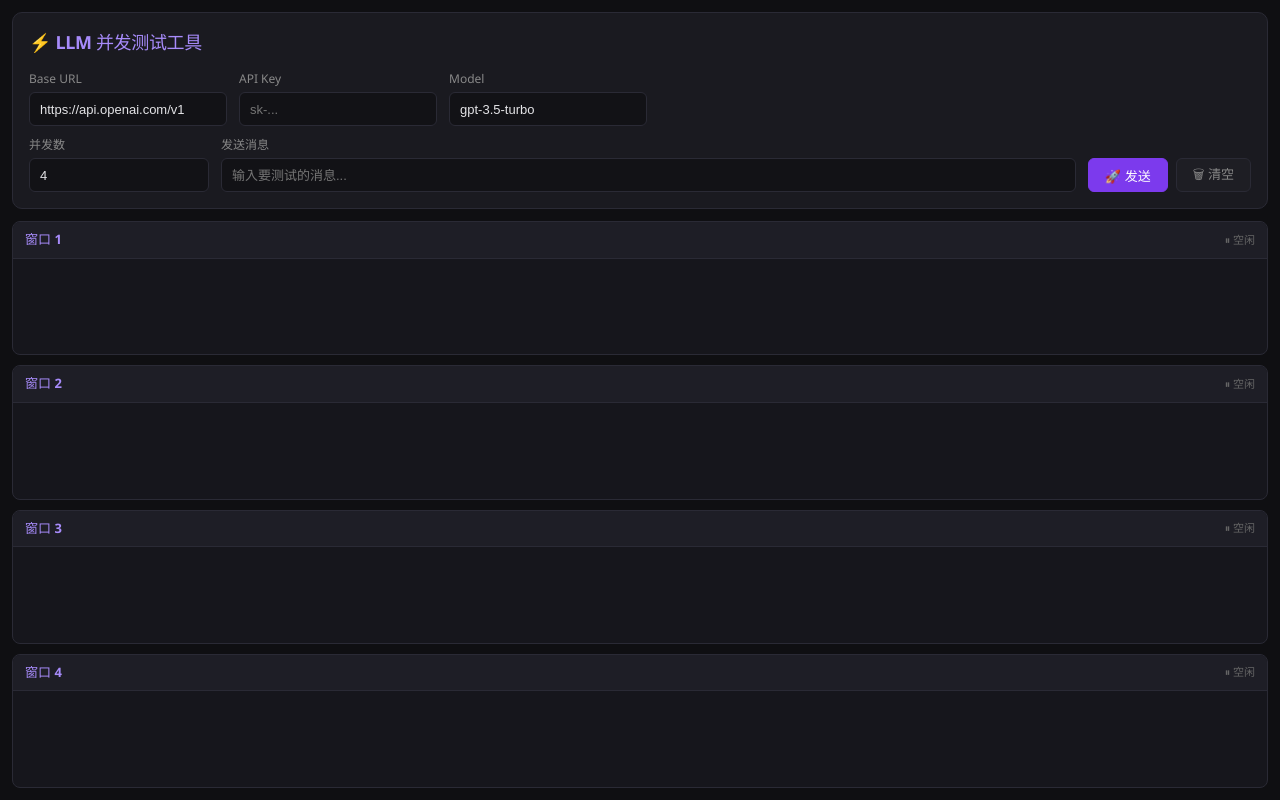
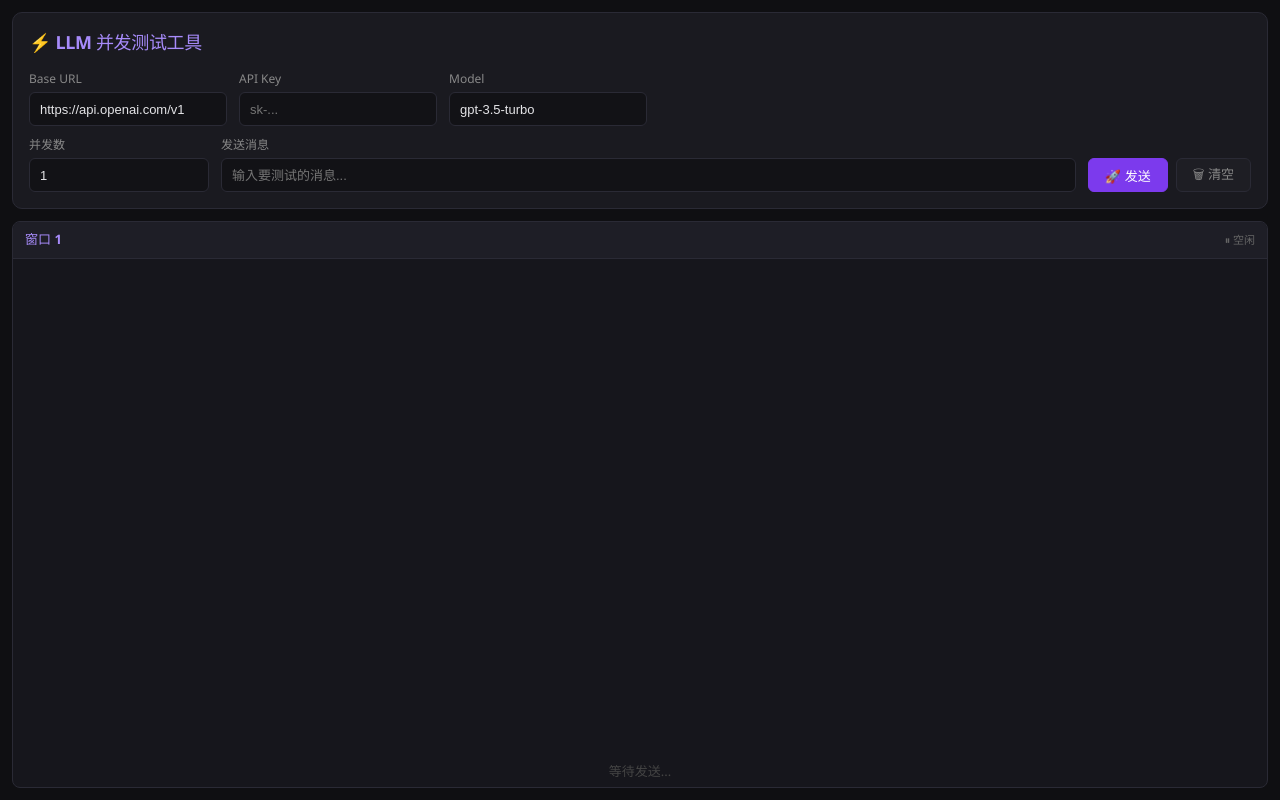
Before and after one commit to ieayoio/llmperf, a React (Vite) app: page / in a window 1280 px wide. Built offline with nearby package versions, Linux system fonts and the light colour scheme.

Commit message:
基本逻辑

```diff
--- a/src/App.css
+++ b/src/App.css
@@ -145,7 +145,8 @@ html, body, #root {
   display: grid;
   flex: 1;
   gap: 10px;
-  overflow: hidden;
+  overflow-y: auto;
+  min-height: 0;
 }
 
 .chat-grid.cols-1 { grid-template-columns: 1fr; }
@@ -154,7 +155,7 @@ html, body, #root {
 .chat-grid.cols-4 { grid-template-columns: 1fr 1fr 1fr 1fr; }
 .chat-grid.cols-5 { grid-template-columns: 1fr 1fr 1fr 1fr 1fr; }
 
-/* 5个以上用 5 列 + 自动换行，超出部分滚动 */
+/* 6个以上用 4 列 + 自动换行，超出部分滚动 */
 @media (min-width: 1200px) {
   .chat-grid.cols-6,
   .chat-grid.cols-7,
--- a/src/App.tsx
+++ b/src/App.tsx
@@ -1,4 +1,4 @@
-import { useState } from "react";
+import { useEffect, useState } from "react";
 import { invoke } from "@tauri-apps/api/core";
 import "./App.css";
 
@@ -19,9 +19,10 @@ function App() {
   const [baseURL, setBaseURL] = useState("https://api.openai.com/v1");
   const [apiKey, setApiKey] = useState("");
   const [model, setModel] = useState("gpt-3.5-turbo");
-  const [concurrency, setConcurrency] = useState(4);
+  const [concurrency, setConcurrency] = useState(1);
   const [message, setMessage] = useState("");
 
+  // 窗口数量跟随 concurrency 同步
   const [windows, setWindows] = useState<ChatWindow[]>(() =>
     Array.from({ length: 4 }, (_, i) => ({
       id: i,
@@ -29,6 +30,27 @@ function App() {
       status: "idle",
     }))
   );
+
+  // 并发数变化时同步窗口数组
+  useEffect(() => {
+    setWindows((prev) => {
+      if (prev.length === concurrency) return prev;
+      if (prev.length > concurrency) {
+        // 缩小：保留前 N 个窗口，去掉多余的
+        return prev.slice(0, concurrency);
+      }
+      // 放大：在末尾追加新的空窗口
+      const added = Array.from(
+        { length: concurrency - prev.length },
+        (_, i) => ({
+          id: prev.length + i,
+          messages: [],
+          status: "idle" as const,
+        })
+      );
+      return [...prev, ...added];
+    });
+  }, [concurrency]);
 
   const updateWindow = (
     id: number,
@@ -189,7 +211,7 @@ function App() {
       </div>
 
       {/* ====== 底部聊天窗口区域 ====== */}
-      <div className="chat-grid">
+      <div className={`chat-grid cols-${concurrency}`}>
         {windows.map((win) => (
           <ChatWindow key={win.id} window={win} />
         ))}
```
Also changed, not shown: 1 other file (tests, documents, lock files or other folders).
